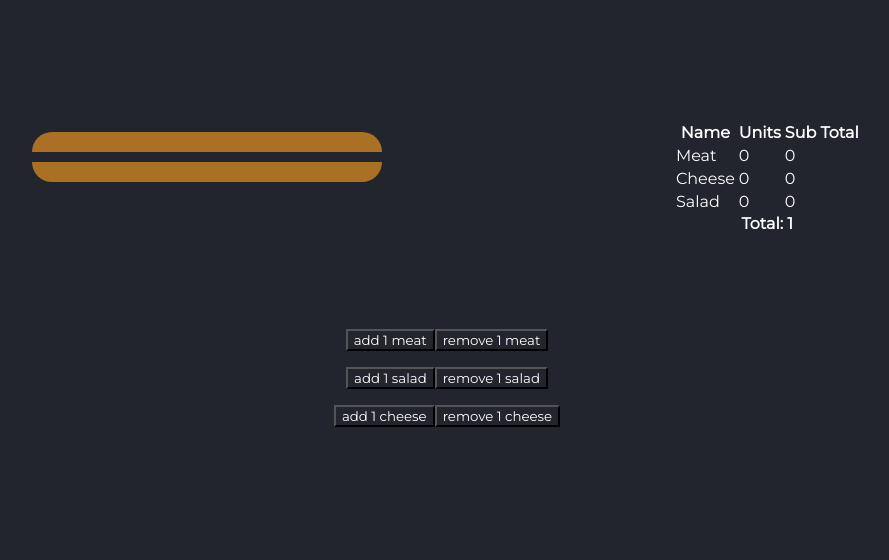
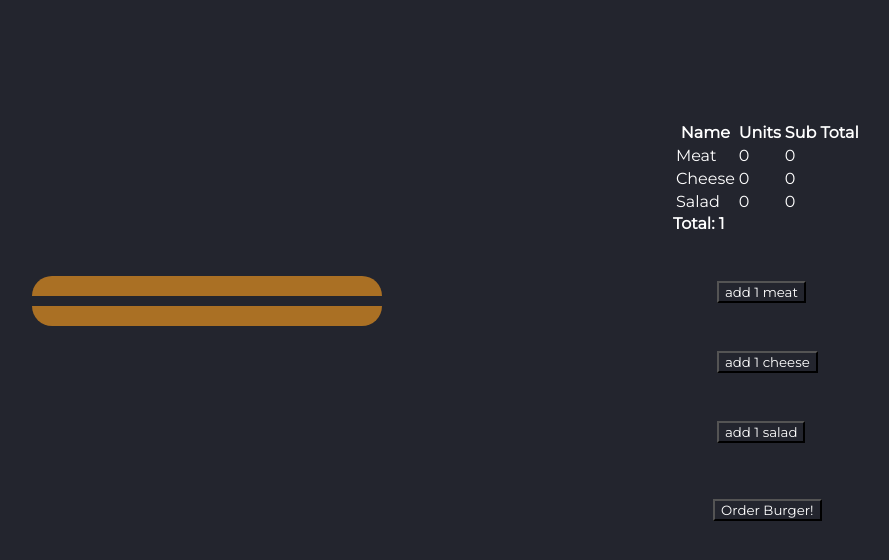
Before and after one commit to nicokurogane/react-burger-builder, a React (Create React App) app: page / in a window 1280 px wide. Shown: the top 560 px of the page, without its empty margins (193-1082 px from the left). Built offline with nearby package versions, Linux system fonts and the light colour scheme.

Commit message:
Refactored to remove button on ingredient changes

```diff
--- a/src/App.js
+++ b/src/App.js
@@ -1,7 +1,7 @@
 import React from "react";
+import Storage from "./utility/storage";
 import BurgerUI from "./components/burger_ui/BurgerUI";
 import BillingUI from "./components/billing_ui/BillingUI";
-import IngredientsManager from "./components/ingredients_manager/IngredientsManager";
 
 import ingredientsApi from "./data/ingredients.js";
 
@@ -26,18 +26,21 @@ class App extends React.Component {
   // }
 
   render() {
+    const { hamburger } = this.state;
     return (
-      <>
-        <div className="App">
-          <BurgerUI ingredients={this.state.hamburger} />
-          <BillingUI ingredients={this.state.hamburger} reference={ingredientsApi}/>
-        </div>
-          <IngredientsManager
-            ingredients={ingredientsApi}
-            onAddIngredient={this.addIngredientToBurger}
-            onDeleteIngredient={this.deleteIngredient}
-          />
-      </>
+      <div className="App">
+        <BurgerUI ingredients={hamburger} />
+        <BillingUI
+          ingredients={hamburger}
+          reference={ingredientsApi}
+          onAddIngredient={this.addIngredientToBurger}
+          onDeleteIngredient={this.deleteIngredient}
+        >
+          <div>
+            <button onClick={this.addBurgerToOrder}>Order Burger!</button>
+          </div>
+        </BillingUI>
+      </div>
     );
   }
 
@@ -48,23 +51,23 @@ class App extends React.Component {
   };
 
   deleteIngredient = ingredientToDelete => {
-    let indexToDelete = this.state.hamburger.findIndex(
+    const { hamburger } = this.state;
+    let indexToDelete = hamburger.findIndex(
       ingredient => ingredient === ingredientToDelete
     );
 
     if (indexToDelete === -1) return;
 
-    let newArray = this.state.hamburger.filter(
+    let newArray = hamburger.filter(
       (ingredient, index) => index !== indexToDelete
     );
-    this.setState(
-      {
-        hamburger: newArray
-      },
-      () => {
-        console.log(this.state.hamburger);
-      }
-    );
+    this.setState({
+      hamburger: newArray
+    });
+  };
+
+  addBurgerToOrder = () => {
+    Storage.saveBurgerToLocalStorage(this.state.hamburger);
   };
 }
 
--- a/src/components/billing_ui/BillingUI.js
+++ b/src/components/billing_ui/BillingUI.js
@@ -1,4 +1,5 @@
 import React from "react";
+import IngredientHandler from "./../ingredient_handler/IngredientHandler";
 import BillingSubTotal from "./../billing_subtotal/BillingSubTotal";
 import "./billing-ui.css";
 
@@ -22,13 +23,10 @@ class BillingUI extends React.Component {
     };
   }
 
-  //FORCING A RE-RENDER
-  //https://www.freecodecamp.org/news/force-refreshing-a-react-child-component-the-easy-way-6cdbb9e6d99c/
-  componentWillReceiveProps(props) {
+  componentDidUpdate(prevProps) {
     const { ingredients } = this.props;
-    if (props.ingredients.length !== ingredients.length) {
-      this.updatePrices(props.ingredients);
-    }
+    if (prevProps.ingredients.length !== ingredients.length)
+      this.updatePrices(ingredients);
   }
 
   updatePrices = ingredients => {
@@ -57,17 +55,18 @@ class BillingUI extends React.Component {
     let saladQuantity = 0;
     //refactor this after UI
     ingredientsArray.forEach(currentIngredient => {
+      const { prices } = this.state;
       switch (currentIngredient) {
         case "meat":
-          meatTotal += this.state.prices.get(currentIngredient);
+          meatTotal += prices.get(currentIngredient);
           meatQuantity++;
           break;
         case "salad":
-          saladTotal += this.state.prices.get(currentIngredient);
+          saladTotal += prices.get(currentIngredient);
           saladQuantity++;
           break;
         case "cheese":
-          cheeseTotal += this.state.prices.get(currentIngredient);
+          cheeseTotal += prices.get(currentIngredient);
           cheeseQuantity++;
           break;
         default:
@@ -86,8 +85,21 @@ class BillingUI extends React.Component {
   }
 
   render() {
+    const {
+      meatQuantity,
+      meatSubTotal,
+      cheeseQuantity,
+      cheeseSubTotal,
+      saladSubTotal,
+      saladQuantity,
+      total
+    } = this.state;
+
+    const { onAddIngredient, onDeleteIngredient } = this.props;
+
     return (
         <div className="billing-ui-container">
+          <div>
             <table>
               <thead>
                 <tr>
@@ -99,23 +111,46 @@ class BillingUI extends React.Component {
               <tbody>
                 <BillingSubTotal
                   ingredientName={"Meat"}
-              quantity={this.state.meatQuantity}
-              subTotal={this.state.meatSubTotal}
+                  quantity={meatQuantity}
+                  subTotal={meatSubTotal}
                 />
                 <BillingSubTotal
                   ingredientName={"Cheese"}
-              quantity={this.state.cheeseQuantity}
-              subTotal={this.state.cheeseSubTotal}
+                  quantity={cheeseQuantity}
+                  subTotal={cheeseSubTotal}
                 />
                 <BillingSubTotal
                   ingredientName={"Salad"}
-              quantity={this.state.saladQuantity}
-              subTotal={this.state.saladSubTotal}
+                  quantity={saladQuantity}
+                  subTotal={saladSubTotal}
                 />
               </tbody>
             </table>
-
-        <span className="bill-total">{`Total: ${this.state.total}`}</span>
+            <span className="bill-total">{`Total: ${total}`}</span>{" "}
+          </div>
+          <div>
+            <IngredientHandler
+              ingredientName={"meat"}
+              onAddIngredient={onAddIngredient}
+              onDeleteIngredient={onDeleteIngredient}
+              subTotal={meatSubTotal}
+            />
+            <IngredientHandler
+              ingredientName={"cheese"}
+              onAddIngredient={onAddIngredient}
+              onDeleteIngredient={onDeleteIngredient}
+              subTotal={cheeseSubTotal}
+            />
+            <IngredientHandler
+              ingredientName={"salad"}
+              onAddIngredient={onAddIngredient}
+              onDeleteIngredient={onDeleteIngredient}
+              subTotal={saladSubTotal}
+            />
+          </div>
+          <div className="props-children">
+              {this.props.children}
+          </div>
         </div>
     );
   }
--- a/src/components/billing_ui/billing-ui.css
+++ b/src/components/billing_ui/billing-ui.css
@@ -9,3 +9,8 @@
 .bill-total{
     font-weight: bold;
 }
+
+
+.props-children{
+    margin-top: 7vh;
+}
--- a/src/components/ingredient_handler/IngredientHandler.js
+++ b/src/components/ingredient_handler/IngredientHandler.js
@@ -1,26 +1,30 @@
-import React from 'react';
+import React from "react";
 
-import './ingredient-handler.css';
+import "./ingredient-handler.css";
 
 class IngredientHandler extends React.Component {
-
   addIngredient = () => {
     this.props.onAddIngredient(this.props.ingredientName);
-    }
+  };
 
   deleteIngredient = () => {
     this.props.onDeleteIngredient(this.props.ingredientName);
-    }
+  };
 
   render() {
+   // const { countIngredient } = this.props;
     return (
       <div className="ingredient-handler-container">
-                <button onClick={this.addIngredient} >add 1 {this.props.ingredientName}</button>
-                <button onClick={this.deleteIngredient} >remove 1 {this.props.ingredientName}</button>
+        <button onClick={this.addIngredient}>
+          add 1 {this.props.ingredientName}
+        </button>
+
+        <button  style={{display: this.props.subTotal>0 ? 'block':'none'}}  onClick={this.deleteIngredient} >
+          remove 1 {this.props.ingredientName}
+        </button>
       </div>
     );
   }
 }
 
-
 export default IngredientHandler;
--- a/src/components/ingredient_handler/ingredient-handler.css
+++ b/src/components/ingredient_handler/ingredient-handler.css
@@ -1,3 +1,4 @@
 .ingredient-handler-container{
-    margin-top: 2vh;
+    margin-top: 6vh;
+    display:flex;
 }
--- a/src/components/ingredients_manager/IngredientsManager.js
+++ /dev/null
@@ -1,24 +0,0 @@
-import React from "react";
-import IngredientHandler from "./../ingredient_handler/IngredientHandler";
-
-import "./ingredient-manager.css";
-
-const IngredientsManager = props => {
-  const { onAddIngredient, onDeleteIngredient, ingredients } = props;
-  return (
-    <div className="ingredient-manager-container">
-      {ingredients.map(ingredient => {
-        return (
-          <IngredientHandler
-            ingredientName={ingredient.name}
-            onAddIngredient={onAddIngredient}
-            onDeleteIngredient={onDeleteIngredient}
-            key={ingredient.id}
-          />
-        );
-      })}
-    </div>
-  );
-};
-
-export default IngredientsManager;
--- a/src/components/ingredients_manager/ingredient-manager.css
+++ /dev/null
@@ -1,6 +0,0 @@
-.ingredient-manager-container{
-    display: flex;
-    flex-direction: column;
-    justify-content: space-between;
-    align-items: center;
-}
```
Lines whose indentation alone changed are shown as unchanged.
